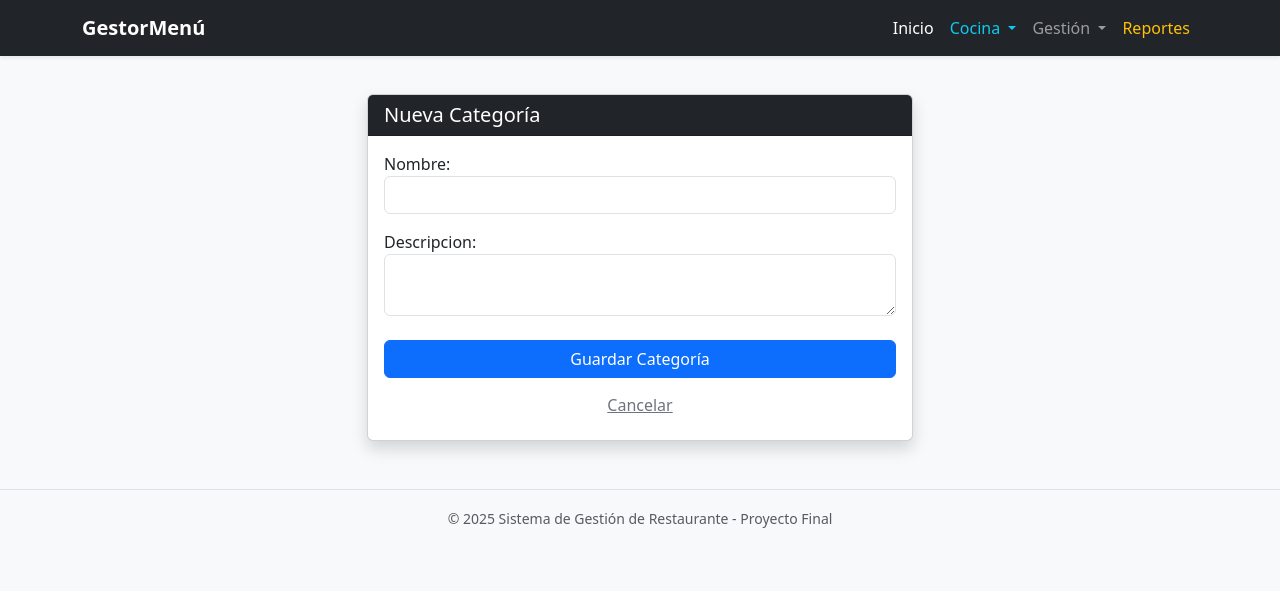
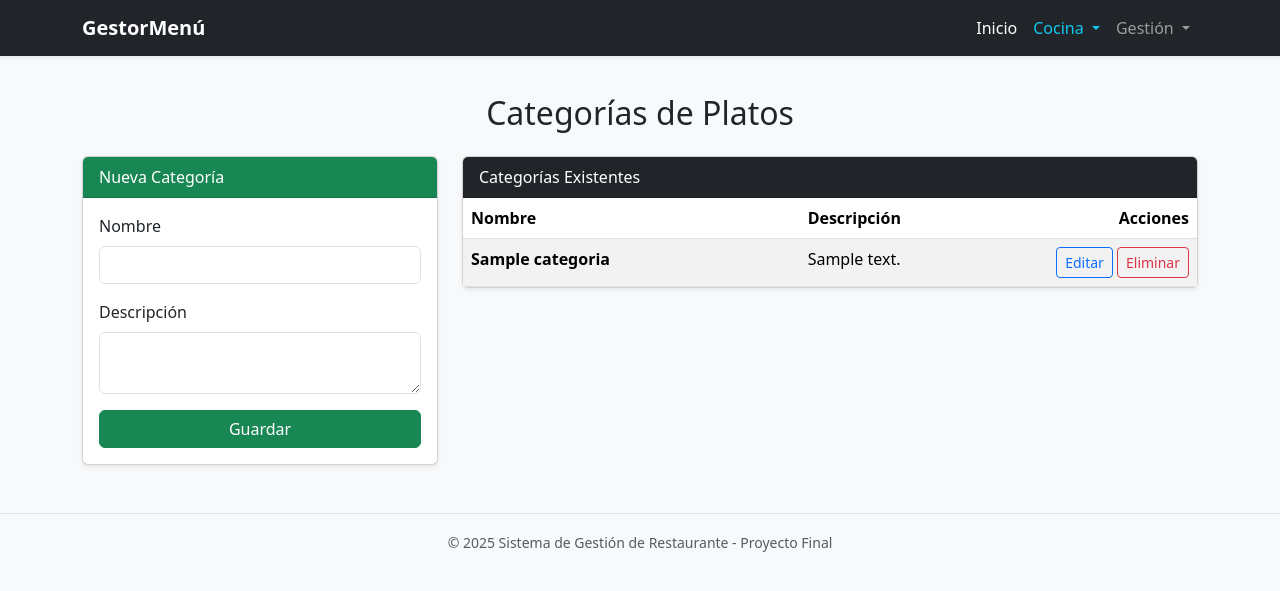
Before and after one commit to Emanuel-Tito/NuevoCrearMenu, a Django app: page /crear-categoria/ in a window 1280 px wide. Shown: the top 591 px of the page. Run offline with Django 5.2, Linux system fonts and the light colour scheme; tables that the repository leaves empty hold one stand-in row (values such as "Sample post").

Commit message:
Correciones

```diff
--- a/crearMenu/forms.py
+++ b/crearMenu/forms.py
@@ -1,5 +1,105 @@
 from django import forms
-from .models import Categoria, Chef, Ciudad, Plato, DetalleNutricional, Ingrediente, Receta, DetalleIngrediente, Restaurante, TipoMenu
+from django.core.exceptions import ValidationError
+from .models import (Categoria, Plato, DetalleNutricional, Ingrediente,
+                     Receta, DetalleIngrediente, Chef, Ciudad, TipoMenu, Restaurante)
+
+# --- FUNCIÓN DE VALIDACIÓN REUTILIZABLE ---
+
+
+def validar_no_es_numero(valor, nombre_campo):
+    """Lanza error si el texto son solo dígitos"""
+    if str(valor).strip().isdigit():
+        raise ValidationError(
+            f"El {nombre_campo} no puede contener solo números.")
+    return valor
+
+# 1. INGREDIENTES
+
+
+class IngredienteForm(forms.ModelForm):
+    class Meta:
+        model = Ingrediente
+        fields = ['nombre']
+        widgets = {
+            'nombre': forms.TextInput(attrs={'class': 'form-control', 'placeholder': 'Ej: Sal, Tomate'}),
+        }
+
+    def clean_nombre(self):
+        return validar_no_es_numero(self.cleaned_data['nombre'], "nombre del ingrediente")
+
+# 2. RECETAS
+
+
+class RecetaForm(forms.ModelForm):
+    class Meta:
+        model = Receta
+        fields = ['nombre', 'proceso']
+        widgets = {
+            'nombre': forms.TextInput(attrs={'class': 'form-control'}),
+            'proceso': forms.Textarea(attrs={'class': 'form-control', 'rows': 4}),
+        }
+
+    def clean_nombre(self):
+        return validar_no_es_numero(self.cleaned_data['nombre'], "nombre de la receta")
+
+# 3. DETALLE INGREDIENTE (Evitar guardar vacío)
+
+
+class DetalleIngredienteForm(forms.ModelForm):
+    class Meta:
+        model = DetalleIngrediente
+        fields = ['ingrediente', 'cantidad']
+        widgets = {
+            'ingrediente': forms.Select(attrs={'class': 'form-select'}),
+            'cantidad': forms.NumberInput(attrs={'class': 'form-control', 'step': '0.01'}),
+        }
+
+    def clean_ingrediente(self):
+        ingrediente = self.cleaned_data.get('ingrediente')
+        if not ingrediente:
+            raise ValidationError("Debes seleccionar un ingrediente válido.")
+        return ingrediente
+
+# 4. CHEFS
+
+
+class ChefForm(forms.ModelForm):
+    class Meta:
+        model = Chef
+        fields = ['nombre', 'cedula', 'turno', 'telefono', 'sexo', 'ciudad']
+        widgets = {
+            'nombre': forms.TextInput(attrs={'class': 'form-control'}),
+            # Cédula sí puede ser número
+            'cedula': forms.TextInput(attrs={'class': 'form-control'}),
+            'turno': forms.TextInput(attrs={'class': 'form-control'}),
+            'telefono': forms.TextInput(attrs={'class': 'form-control'}),
+            'sexo': forms.TextInput(attrs={'class': 'form-control', 'placeholder': 'M/F'}),
+            'ciudad': forms.Select(attrs={'class': 'form-select'}),
+        }
+
+    def clean_nombre(self):
+        return validar_no_es_numero(self.cleaned_data['nombre'], "nombre del chef")
+
+    def clean_turno(self):
+        # El turno no debería ser "111", mejor "Matutino"
+        return validar_no_es_numero(self.cleaned_data['turno'], "turno")
+
+# 5. CIUDADES
+
+
+class CiudadForm(forms.ModelForm):
+    class Meta:
+        model = Ciudad
+        fields = ['descripcion']
+        widgets = {
+            'descripcion': forms.TextInput(attrs={'class': 'form-control'}),
+        }
+
+    def clean_descripcion(self):
+        # Las ciudades pueden tener números (Ej: "Sector 7"), pero no ser SOLO números
+        return validar_no_es_numero(self.cleaned_data['descripcion'], "nombre de la ciudad")
+
+# --- OTROS FORMS (Sin cambios mayores, pero ya importados) ---
 
 
 class CategoriaForm(forms.ModelForm):
@@ -11,6 +111,15 @@ class CategoriaForm(forms.ModelForm):
             'descripcion': forms.Textarea(attrs={'class': 'form-control', 'rows': 2}),
         }
 
+    def clean_nombre(self):
+        return validar_no_es_numero(self.cleaned_data['nombre'], "nombre de la categoría")
+
+    def clean_descripcion(self):
+        desc = self.cleaned_data.get('descripcion')
+        if desc:  # Solo validamos si escribieron algo
+            return validar_no_es_numero(desc, "descripción")
+        return desc
+
 
 class PlatoForm(forms.ModelForm):
     class Meta:
@@ -21,6 +130,9 @@ class PlatoForm(forms.ModelForm):
             'categoria': forms.Select(attrs={'class': 'form-select'}),
             'receta': forms.Select(attrs={'class': 'form-select'}),
         }
+
+    def clean_nombre(self):
+        return validar_no_es_numero(self.cleaned_data['nombre'], "nombre del plato")
 
 
 class DetalleNutricionalForm(forms.ModelForm):
@@ -35,68 +147,16 @@ class DetalleNutricionalForm(forms.ModelForm):
         }
 
 
-class IngredienteForm(forms.ModelForm):
-    class Meta:
-        model = Ingrediente
-        fields = ['nombre']
-        widgets = {
-            'nombre': forms.TextInput(attrs={'class': 'form-control', 'placeholder': 'Ej: Sal, Tomate, Pollo'}),
-        }
-
-
-class RecetaForm(forms.ModelForm):
-    class Meta:
-        model = Receta
-        fields = ['nombre', 'proceso']
-        widgets = {
-            'nombre': forms.TextInput(attrs={'class': 'form-control'}),
-            'proceso': forms.Textarea(attrs={'class': 'form-control', 'rows': 4, 'placeholder': 'Describa paso a paso la preparación...'}),
-        }
-
-
-class DetalleIngredienteForm(forms.ModelForm):
-    class Meta:
-        model = DetalleIngrediente
-        fields = ['ingrediente', 'cantidad']
-        widgets = {
-            'ingrediente': forms.Select(attrs={'class': 'form-select'}),
-            'cantidad': forms.NumberInput(attrs={'class': 'form-control', 'step': '0.01', 'placeholder': 'Cantidad'}),
-        }
-
-
-class ChefForm(forms.ModelForm):
-    class Meta:
-        model = Chef
-        fields = ['nombre', 'cedula', 'turno', 'telefono', 'sexo', 'ciudad']
-        widgets = {
-            'nombre': forms.TextInput(attrs={'class': 'form-control'}),
-            'cedula': forms.TextInput(attrs={'class': 'form-control'}),
-            'turno': forms.TextInput(attrs={'class': 'form-control'}),
-            'telefono': forms.TextInput(attrs={'class': 'form-control'}),
-            'sexo': forms.TextInput(attrs={'class': 'form-control', 'placeholder': 'M/F'}),
-            'ciudad': forms.Select(attrs={'class': 'form-select'}),
-        }
-
-
-class CiudadForm(forms.ModelForm):
-    class Meta:
-        model = Ciudad
-        fields = ['descripcion']
-        widgets = {
-            'descripcion': forms.TextInput(attrs={'class': 'form-control', 'placeholder': 'Nombre de la Ciudad'}),
-        }
-
-
 class TipoMenuForm(forms.ModelForm):
     class Meta:
         model = TipoMenu
         fields = ['descripcion']
         widgets = {
-            'descripcion': forms.TextInput(attrs={
-                'class': 'form-control',
-                'placeholder': 'Ej: Ejecutivo, Infantil, Eventos'
-            }),
+            'descripcion': forms.TextInput(attrs={'class': 'form-control'})
         }
+
+    def clean_descripcion(self):
+        return validar_no_es_numero(self.cleaned_data['descripcion'], "tipo de menú")
 
 
 class RestauranteForm(forms.ModelForm):
@@ -104,12 +164,6 @@ class RestauranteForm(forms.ModelForm):
         model = Restaurante
         fields = ['nombre', 'ubicacion']
         widgets = {
-            'nombre': forms.TextInput(attrs={
-                'class': 'form-control',
-                'placeholder': 'Nombre del Restaurante'
-            }),
-            'ubicacion': forms.TextInput(attrs={
-                'class': 'form-control',
-                'placeholder': 'Dirección / Ubicación'
-            }),
+            'nombre': forms.TextInput(attrs={'class': 'form-control'}),
+            'ubicacion': forms.TextInput(attrs={'class': 'form-control'}),
         }
--- a/crearMenu/templates/crearMenu/base.html
+++ b/crearMenu/templates/crearMenu/base.html
@@ -42,16 +42,13 @@
                         <ul class="dropdown-menu">
                             <li><a class="dropdown-item" href="{% url 'crearMenu:lista_restaurantes' %}">Gestionar Restaurantes</a></li> <li><a class="dropdown-item" href="{% url 'crearMenu:lista_chefs' %}">Gestionar Chefs</a></li>
                             <li><a class="dropdown-item" href="{% url 'crearMenu:lista_ciudades' %}">Gestionar Ciudades</a></li>
+                            <li><a class="dropdown-item" href="{% url 'crearMenu:lista_categorias' %}">Gestionar Categorías</a></li>
                             <li><a class="dropdown-item" href="{% url 'crearMenu:lista_tipos_menu' %}">Tipos de Menú</a></li>
                             <li><hr class="dropdown-divider"></li>
                             <li><a class="dropdown-item" href="{% url 'crearMenu:crear_plato' %}">Nuevo Plato</a></li>
                             <li><a class="dropdown-item" href="{% url 'crearMenu:crear_categoria' %}">Nueva Categoría</a></li>
                             <li><a class="dropdown-item" href="{% url 'crearMenu:lista_platos' %}">Inventario de Platos</a></li>
                         </ul>
-                    </li>
-
-                    <li class="nav-item">
-                        <a class="nav-link text-warning" href="{% url 'crearMenu:reportes' %}">Reportes</a>
                     </li>
                 </ul>
             </div>
--- a/crearMenu/templates/crearMenu/detalle_menu.html
+++ b/crearMenu/templates/crearMenu/detalle_menu.html
@@ -72,7 +72,7 @@
                                 <a href="{% url 'crearMenu:eliminar_detalle' detalle.pk %}"
                                    class="btn btn-danger btn-sm"
                                    onclick="return confirm('¿Quitar este plato del menú?');">
-                                </a>
+                                Eliminar</a>
                             </td>
                         </tr>
                         {% empty %}
--- /dev/null
+++ b/crearMenu/templates/crearMenu/lista_categorias.html
@@ -0,0 +1,61 @@
+{% extends 'crearMenu/base.html' %}
+{% block title %}Gestión de Categorías{% endblock %}
+
+{% block content %}
+<div class="row justify-content-center">
+    <h2 class="mb-4 text-center">Categorías de Platos</h2>
+
+    <div class="col-md-4">
+        <div class="card shadow-sm">
+            <div class="card-header bg-success text-white">Nueva Categoría</div>
+            <div class="card-body">
+                <form method="POST">
+                    {% csrf_token %}
+                    <div class="mb-3">
+                        <label class="form-label">Nombre</label>
+                        {{ form.nombre }}
+                    </div>
+                    <div class="mb-3">
+                        <label class="form-label">Descripción</label>
+                        {{ form.descripcion }}
+                    </div>
+                    <button type="submit" class="btn btn-success w-100">Guardar</button>
+                </form>
+            </div>
+        </div>
+    </div>
+
+    <div class="col-md-8">
+        <div class="card shadow-sm">
+            <div class="card-header bg-dark text-white">Categorías Existentes</div>
+            <div class="card-body p-0">
+                <table class="table table-striped mb-0">
+                    <thead>
+                        <tr>
+                            <th>Nombre</th>
+                            <th>Descripción</th>
+                            <th class="text-end">Acciones</th>
+                        </tr>
+                    </thead>
+                    <tbody>
+                        {% for cat in categorias %}
+                        <tr>
+                            <td><strong>{{ cat.nombre }}</strong></td>
+                            <td>{{ cat.descripcion|default:"-" }}</td>
+                            <td class="text-end" style="width: 160px;">
+                                <a href="{% url 'crearMenu:editar_categoria' cat.pk %}" class="btn btn-sm btn-outline-primary">Editar</a>
+                                <a href="{% url 'crearMenu:eliminar_categoria' cat.pk %}"
+                                   class="btn btn-sm btn-outline-danger"
+                                   onclick="return confirm('¿Borrar categoría?');">Eliminar</a>
+                            </td>
+                        </tr>
+                        {% empty %}
+                        <tr><td colspan="3" class="text-center">No hay categorías.</td></tr>
+                        {% endfor %}
+                    </tbody>
+                </table>
+            </div>
+        </div>
+    </div>
+</div>
+{% endblock %}
--- a/crearMenu/templates/crearMenu/lista_ingredientes.html
+++ b/crearMenu/templates/crearMenu/lista_ingredientes.html
@@ -34,7 +34,7 @@
                             <td class="text-end">
                                 <a href="{% url 'crearMenu:eliminar_ingrediente' ing.pk %}"
                                    class="btn btn-outline-danger btn-sm"
-                                   onclick="return confirm('¿Borrar ingrediente?');"></a>
+                                   onclick="return confirm('¿Borrar ingrediente?');">Eliminar</a>
                             </td>
                         </tr>
                         {% endfor %}
--- a/crearMenu/templates/crearMenu/lista_platos.html
+++ b/crearMenu/templates/crearMenu/lista_platos.html
@@ -41,6 +41,11 @@
                         <a href="{% url 'crearMenu:editar_plato' plato.id_plato %}" class="btn btn-sm btn-outline-primary">
                             Editar
                         </a>
+                        <a href="{% url 'crearMenu:eliminar_plato' plato.id_plato %}"
+                        class="btn btn-sm btn-outline-danger"
+                        onclick="return confirm('¿Borrar {{ plato.nombre }} y su info nutricional?');">
+                            Eliminar
+                        </a>
                     </td>
                 </tr>
                 {% empty %}
--- a/crearMenu/urls.py
+++ b/crearMenu/urls.py
@@ -4,6 +4,7 @@ from . import views
 app_name = 'crearMenu'
 
 urlpatterns = [
+    # --- PÁGINA DE INICIO Y MENÚS ---
     path('', views.PaginaCrearMenu.as_view(), name='crear_menu'),
     path('menu/<int:menu_id>/detalle/', views.gestionar_detalle_menu,
          name='gestionar_detalle_menu'),
@@ -11,33 +12,60 @@ urlpatterns = [
          views.eliminar_menu, name='eliminar_menu'),
     path('menu/<int:menu_id>/imprimir/',
          views.imprimir_menu_pdf, name='imprimir_menu_pdf'),
-    path('reportes/', views.dashboard_reportes, name='reportes'),
     path('detalle/eliminar/<int:detalle_id>/',
          views.eliminar_detalle_menu, name='eliminar_detalle'),
-    path('crear-categoria/', views.crear_categoria, name='crear_categoria'),
+
+    # --- GESTIÓN DE PLATOS ---
     path('crear-plato/', views.crear_plato, name='crear_plato'),
     path('platos/', views.lista_platos, name='lista_platos'),
     path('platos/editar/<int:plato_id>/',
          views.editar_plato, name='editar_plato'),
+    path('platos/eliminar/<int:plato_id>/', views.eliminar_plato,
+         name='eliminar_plato'),  # Faltaba esta
+
+    # --- GESTIÓN DE CATEGORÍAS (Actualizado a la nueva gestión completa) ---
+    # Nota: 'crear_categoria' ahora se maneja dentro de 'lista_categorias' o puedes mantener la ruta vieja si la usas
+    # Redirige a la lista que tiene el form
+    path('crear-categoria/', views.lista_categorias, name='crear_categoria'),
+    path('categorias/', views.lista_categorias, name='lista_categorias'),
+    path('categorias/editar/<int:categoria_id>/',
+         views.editar_categoria, name='editar_categoria'),
+    path('categorias/eliminar/<int:categoria_id>/',
+         views.eliminar_categoria, name='eliminar_categoria'),
+
+    # --- GESTIÓN DE INGREDIENTES ---
     path('ingredientes/', views.lista_ingredientes, name='lista_ingredientes'),
     path('ingredientes/eliminar/<int:ingrediente_id>/',
          views.eliminar_ingrediente, name='eliminar_ingrediente'),
+
+    # --- GESTIÓN DE RECETAS ---
     path('recetas/', views.lista_recetas, name='lista_recetas'),
     path('recetas/crear/', views.crear_receta, name='crear_receta'),
     path('recetas/<int:receta_id>/gestionar/',
          views.gestionar_receta, name='gestionar_receta'),
+    path('recetas/eliminar/<int:receta_id>/',
+         views.eliminar_receta, name='eliminar_receta'),
     path('recetas/detalle/eliminar/<int:detalle_id>/',
          views.eliminar_detalle_ingrediente, name='eliminar_detalle_ingrediente'),
+
+    # --- GESTIÓN DE CHEFS ---
     path('chefs/', views.lista_chefs, name='lista_chefs'),
     path('chefs/crear/', views.crear_chef, name='crear_chef'),
+    path('chefs/editar/<int:chef_id>/', views.editar_chef, name='editar_chef'),
     path('chefs/eliminar/<int:chef_id>/',
          views.eliminar_chef, name='eliminar_chef'),
+
+    # --- GESTIÓN DE CIUDADES ---
     path('ciudades/', views.lista_ciudades, name='lista_ciudades'),
     path('ciudades/eliminar/<int:ciudad_id>/',
          views.eliminar_ciudad, name='eliminar_ciudad'),
+
+    # --- GESTIÓN DE TIPOS DE MENÚ ---
     path('tipos-menu/', views.lista_tipos_menu, name='lista_tipos_menu'),
     path('tipos-menu/eliminar/<int:tipo_id>/',
          views.eliminar_tipo_menu, name='eliminar_tipo_menu'),
+
+    # --- GESTIÓN DE RESTAURANTES ---
     path('restaurantes/', views.lista_restaurantes, name='lista_restaurantes'),
     path('restaurantes/eliminar/<int:restaurante_id>/',
          views.eliminar_restaurante, name='eliminar_restaurante'),
--- a/crearMenu/views.py
+++ b/crearMenu/views.py
@@ -4,7 +4,7 @@ from xhtml2pdf import pisa
 from django.shortcuts import get_object_or_404, render, redirect
 from django.urls import reverse_lazy, reverse
 from django.views.generic import CreateView
-from .models import Ciudad, DetalleNutricional, Menu, Chef, TipoMenu, Restaurante, Plato, DetalleMenu, Ingrediente, Receta, DetalleIngrediente
+from .models import Categoria, Ciudad, DetalleNutricional, Menu, Chef, TipoMenu, Restaurante, Plato, DetalleMenu, Ingrediente, Receta, DetalleIngrediente
 from django.db.models import Sum, Count, Avg, F
 from .forms import CategoriaForm, ChefForm, CiudadForm, PlatoForm, DetalleNutricionalForm, IngredienteForm, RecetaForm, DetalleIngredienteForm, RestauranteForm, TipoMenuForm
 
@@ -83,23 +83,6 @@ def imprimir_menu_pdf(request, menu_id):
     return response
 
 
-def dashboard_reportes(request):
-    menus_con_costo = Menu.objects.annotate(
-        costo_total=Sum('detallemenu__precio')
-    )
-    platos_caloricos = Plato.objects.select_related(
-        'detallenutricional').order_by('-detallenutricional__caloria')[:5]
-    rendimiento_chefs = Chef.objects.annotate(
-        num_menus=Count('menu')
-    ).order_by('-num_menus')
-    context = {
-        'menus_costo': menus_con_costo,
-        'platos_caloricos': platos_caloricos,
-        'rendimiento_chefs': rendimiento_chefs
-    }
-    return render(request, 'crearMenu/reportes.html', context)
-
-
 def eliminar_detalle_menu(request, detalle_id):
     try:
         detalle = DetalleMenu.objects.get(pk=detalle_id)
@@ -119,6 +102,40 @@ def crear_categoria(request):
     else:
         form = CategoriaForm()
     return render(request, 'crearMenu/crear_categoria.html', {'form': form})
+
+
+def lista_categorias(request):
+    categorias = Categoria.objects.all().order_by('nombre')
+
+    if request.method == 'POST':
+        form = CategoriaForm(request.POST)
+        if form.is_valid():
+            form.save()
+            return redirect('crearMenu:lista_categorias')
+    else:
+        form = CategoriaForm()
+    return render(request, 'crearMenu/lista_categorias.html', {
+        'categorias': categorias,
+        'form': form
+    })
+
+
+def editar_categoria(request, categoria_id):
+    categoria = get_object_or_404(Categoria, pk=categoria_id)
+    if request.method == 'POST':
+        form = CategoriaForm(request.POST, instance=categoria)
+        if form.is_valid():
+            form.save()
+            return redirect('crearMenu:lista_categorias')
+    else:
+        form = CategoriaForm(instance=categoria)
+    return render(request, 'crearMenu/editar_categoria_simple.html', {'form': form})
+
+
+def eliminar_categoria(request, categoria_id):
+    categoria = get_object_or_404(Categoria, pk=categoria_id)
+    categoria.delete()
+    return redirect('crearMenu:lista_categorias')
 
 
 def crear_plato(request):
@@ -180,6 +197,12 @@ def editar_plato(request, plato_id):
     })
 
 
+def eliminar_plato(request, plato_id):
+    plato = get_object_or_404(Plato, pk=plato_id)
+    plato.delete()
+    return redirect('crearMenu:lista_platos')
+
+
 def lista_ingredientes(request):
     ingredientes = Ingrediente.objects.all().order_by('nombre')
     if request.method == 'POST':
@@ -237,6 +260,12 @@ def gestionar_receta(request, receta_id):
     })
 
 
+def eliminar_receta(request, receta_id):
+    receta = get_object_or_404(Receta, pk=receta_id)
+    receta.delete()
+    return redirect('crearMenu:lista_recetas')
+
+
 def eliminar_detalle_ingrediente(request, detalle_id):
     detalle = get_object_or_404(DetalleIngrediente, pk=detalle_id)
     receta_id = detalle.receta.pk
@@ -259,6 +288,21 @@ def crear_chef(request):
         form = ChefForm()
 
     return render(request, 'crearMenu/crear_chef.html', {'form': form})
+
+
+def editar_chef(request, chef_id):
+    chef = get_object_or_404(Chef, pk=chef_id)
+    if request.method == 'POST':
+        form = ChefForm(request.POST, instance=chef)
+        if form.is_valid():
+            form.save()
+            return redirect('crearMenu:lista_chefs')
+    else:
+        form = ChefForm(instance=chef)
+    return render(request, 'crearMenu/crear_chef.html', {
+        'form': form,
+        'titulo': f'Editar Chef: {chef.nombre}'
+    })
 
 
 def eliminar_chef(request, chef_id):
```
Also changed, not shown: crearMenu/templates/crearMenu/editar_categoria_simple.html (added, +19 -0 lines), crearMenu/templates/crearMenu/lista_chefs.html (+6 -3 lines), crearMenu/templates/crearMenu/lista_recetas.html (+7 -2 lines), crearMenu/templates/crearMenu/reportes.html (deleted, +0 -64 lines).
